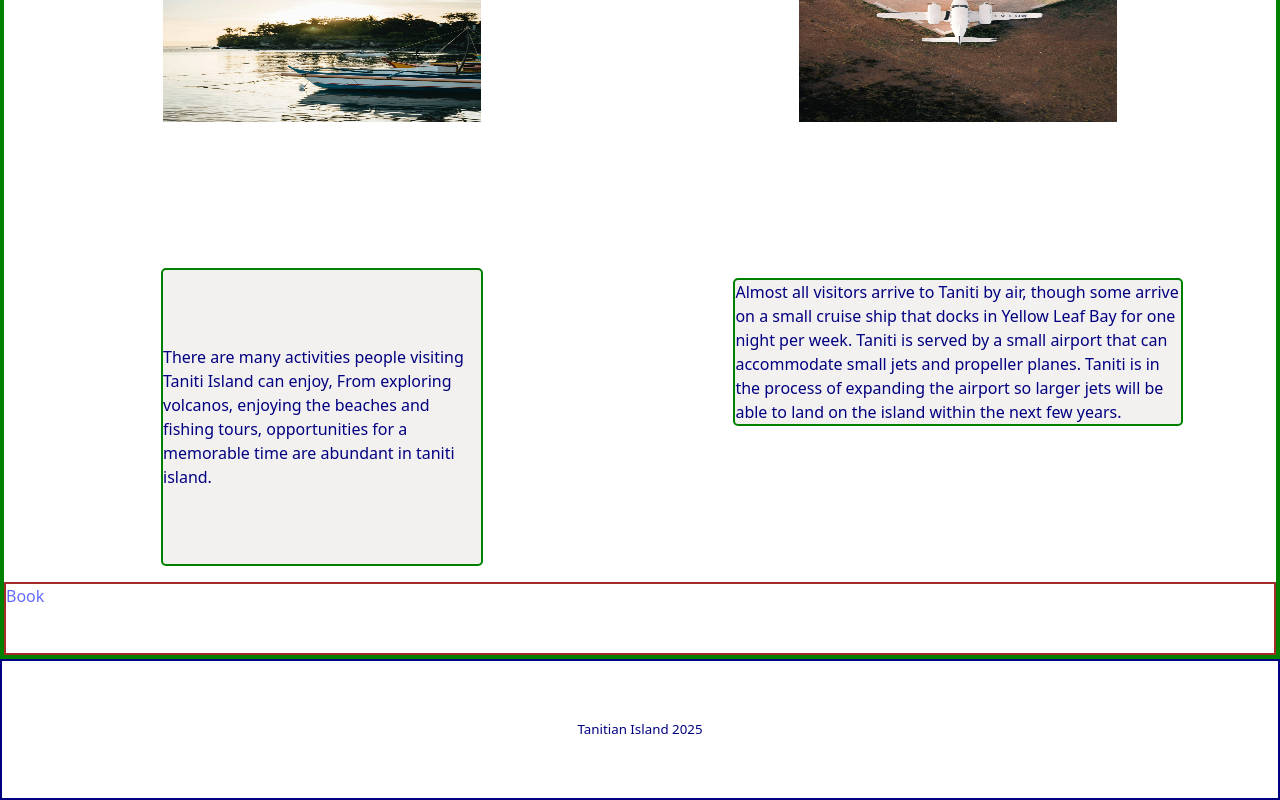
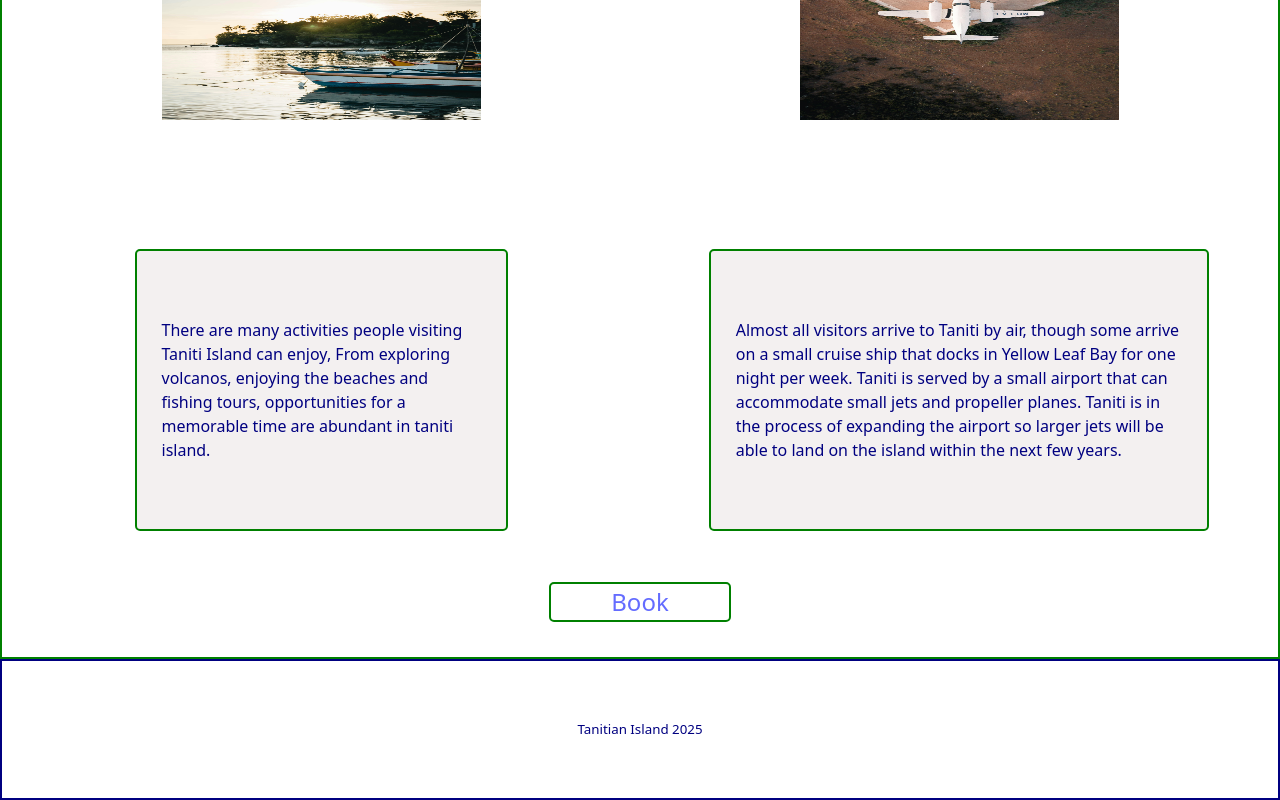
Before and after one commit to mrpiggy97/wgu-tanitian-project, a React (Vite) app: page / in a window 1280 px wide. Shown: the part 960-1760 px from the top of the page. Built offline with nearby package versions, Linux system fonts and the light colour scheme.

Commit message:
finishes some aesthetic features

```diff
--- a/src/Home/Home.css
+++ b/src/Home/Home.css
@@ -11,17 +11,15 @@ div#intro{
     grid-area: intro;
     align-items: baseline;
     justify-items: center;
-    border: solid yellow 2px;
 }
 
 div#links{
     display: grid;
     grid-area: links;
     grid-template-columns: 100%;
-    grid-template-rows: 90% 10%;
+    grid-template-rows: 85% 15%;
     grid-template-areas: "activities-transportation"
                          "booking";
-    border: solid green 2px;
 }
 
 div#activities-transportation{
@@ -42,14 +40,17 @@ div#activities{
 }
 div#transportation{
     display: grid;
-    align-items: baseline;
     justify-items: center;
+    grid-template-rows: 50% 50%;
+    grid-template-columns: 100%;
 }
 
 div#booking{
     display: grid;
     grid-area: booking;
-    border: solid brown 2px
+    justify-items: center;
+    align-items: center;
+    font-size: x-large;
 }
 
 p.welcome-message{
@@ -67,6 +68,8 @@ p.activities-presentation{
     border-radius: 5px;
     max-width: 50%;
     background-color: rgb(243, 240, 240);
+    padding-right: 25px;
+    padding-left: 25px;
 }
 p.transportation{
     display: grid;
@@ -75,6 +78,8 @@ p.transportation{
     border: solid green 2px;
     border-radius: 5px;
     max-width: 70%;
+    padding-right: 25px;
+    padding-left: 25px;
     background-color: rgb(243, 240, 240);
 }
 
@@ -94,3 +99,14 @@ h2.welcome-message{
   padding-top: 25px;
   padding-bottom: 25px;
 }
+
+a#home-booking{
+    border: solid green 2px;
+    border-radius: 5px;
+    padding-left: 60px;
+    padding-right: 60px;
+}
+
+a#home-booking:hover{
+    cursor: pointer;
+}
--- a/src/Home/Home.tsx
+++ b/src/Home/Home.tsx
@@ -41,7 +41,7 @@ export default function Home() : JSX.Element{
                     </div>
                 </div>
                 <div id="booking">
-                    <a>Book</a>
+                    <a id="home-booking" href="/booking">Book</a>
                 </div>
             </div>
         </div>
```
